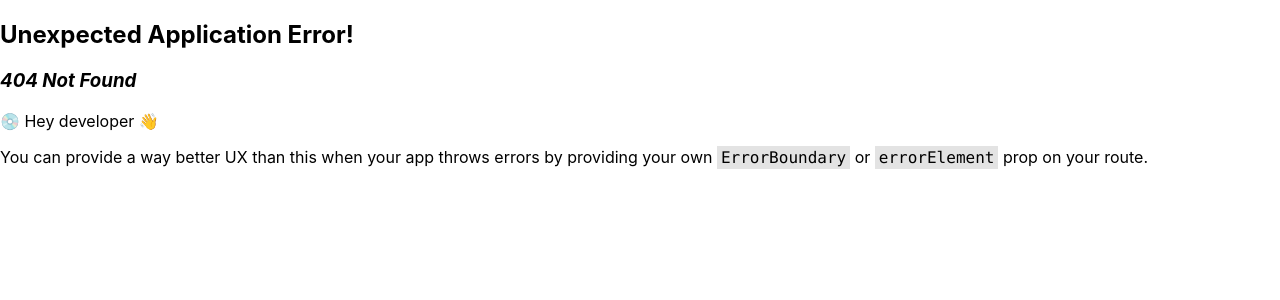
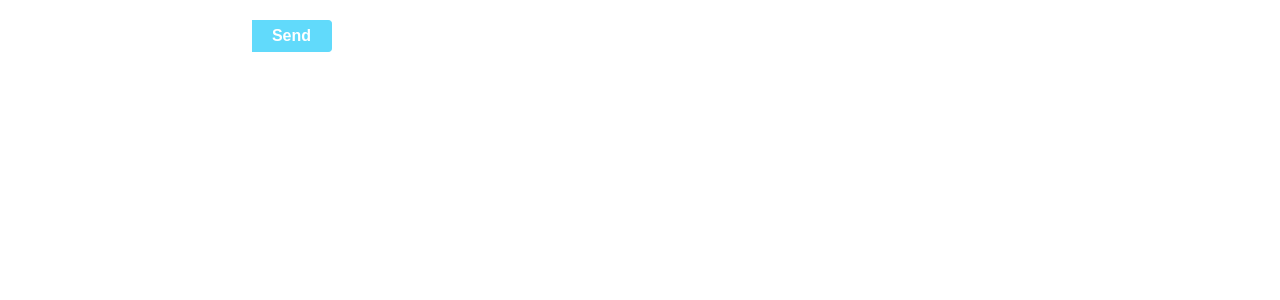
Before and after one commit to WholeWhales/react-relearn, a React (Create React App) app: page /inputlist in a window 1280 px wide. Before the commit this address had no page. Shown: the top 300 px of the page. Built offline with nearby package versions, Linux system fonts and the light colour scheme.

Commit message:
feature: react demos inputlist

```diff
--- a/src/constants/index.js
+++ b/src/constants/index.js
@@ -2,6 +2,10 @@ const demos_link = [{
     id: 'tabselector',
     label: 'TabSelector',
     value: '/tabselector'
+}, {
+    id: 'inputlist',
+    label: 'InputList',
+    value: '/inputlist'
 }];
 
 export {
--- /dev/null
+++ b/src/demos/InputList/index.css
@@ -0,0 +1,43 @@
+.App-demos-inputList {
+    margin: 20px 16px;
+}
+
+.App-demos-inputList-part {
+    display: flex;
+    justify-content: flex-start;
+    margin-left: 24px;
+}
+
+.App-demos-inputList-part-input {
+    height: 32px;
+    text-indent: 2px;
+    font-size: 16px;
+    border: 1px solid #fff;
+    border-right: none;
+    border-radius: 4px;
+    border-bottom-right-radius: 0;
+    border-top-right-radius: 0;
+    box-sizing: border-box;
+}
+
+.App-demos-inputList-part-input:focus-visible {
+    border: 1px solid #fff;
+    border-right: none;
+    outline: 0;
+}
+
+.App-demos-inputList-part-button {
+    width: 80px;
+    height: 32px;
+    font-size: 16px;
+    font-weight: bolder;
+    border-radius: 4px;
+    border: 1px solid #61dafb;
+    border-left: none;
+    border-bottom-left-radius: 0;
+    border-top-left-radius: 0;
+    background-color: #61dafb;
+    color: #fff;
+    cursor: pointer;
+    box-sizing: border-box;
+}
--- /dev/null
+++ b/src/demos/InputList/index.js
@@ -0,0 +1,74 @@
+import {PureComponent} from 'react';
+import PropTypes from 'prop-types';
+
+import './index.css';
+
+class InputListMessages extends PureComponent {
+    static propTypes = {
+        messages: PropTypes.array,
+    };
+
+    static defaultProps = {
+        messages: []
+    };
+
+    render() {
+        const {messages} = this.props;
+        return <ul>
+            {
+                messages && messages.length ? messages.map((message, index) => {
+                    return <li key={index}>{message}</li>;
+                }) : <></>
+            }
+        </ul>
+    }
+}
+
+class InputList extends PureComponent {
+    state = {
+        messages: [],
+        inputValue: ''
+    };
+
+    onChangeHandler = (event) => {
+        const {target: {value}} = event;
+        this.setState({
+            inputValue: value
+        });
+        // 取消冒泡事件
+        event.stopPropagation();
+    };
+
+    onSendHandler = (event) => {
+        const {messages, inputValue} = this.state;
+        this.setState({
+            messages: [...messages, inputValue],
+            inputValue: ''
+        })
+        // 取消冒泡事件
+        event.stopPropagation();
+    };
+
+    render() {
+        const {messages, inputValue} = this.state;
+        const {onChangeHandler, onSendHandler} = this;
+        return <section className="App-demos-inputList">
+            <InputListMessages messages={messages}/>
+            <section className='App-demos-inputList-part'>
+                <input
+                    value={inputValue}
+                    className='App-demos-inputList-part-input'
+                    onChange={onChangeHandler}
+                />
+                <button
+                    className='App-demos-inputList-part-button'
+                    onClick={onSendHandler}
+                >
+                    Send
+                </button>
+            </section>
+        </section>
+    }
+}
+
+export default InputList;
--- a/src/demos/index.js
+++ b/src/demos/index.js
@@ -1 +1,2 @@
 export {default as TabSelector} from './TabSelector';
+export {default as InputList} from './InputList';
--- a/src/index.js
+++ b/src/index.js
@@ -4,7 +4,7 @@ import {RouterProvider, createBrowserRouter} from 'react-router-dom';
 
 import App from './App';
 import reportWebVitals from './reportWebVitals';
-import {TabSelector} from './demos';
+import {TabSelector, InputList} from './demos';
 
 import './index.css';
 
@@ -16,6 +16,9 @@ const router = createBrowserRouter([{
 }, {
     path: '/tabselector',
     element: <TabSelector />
+}, {
+    path: '/inputlist',
+    element: <InputList/>
 }]);
 
 root.render(
```
